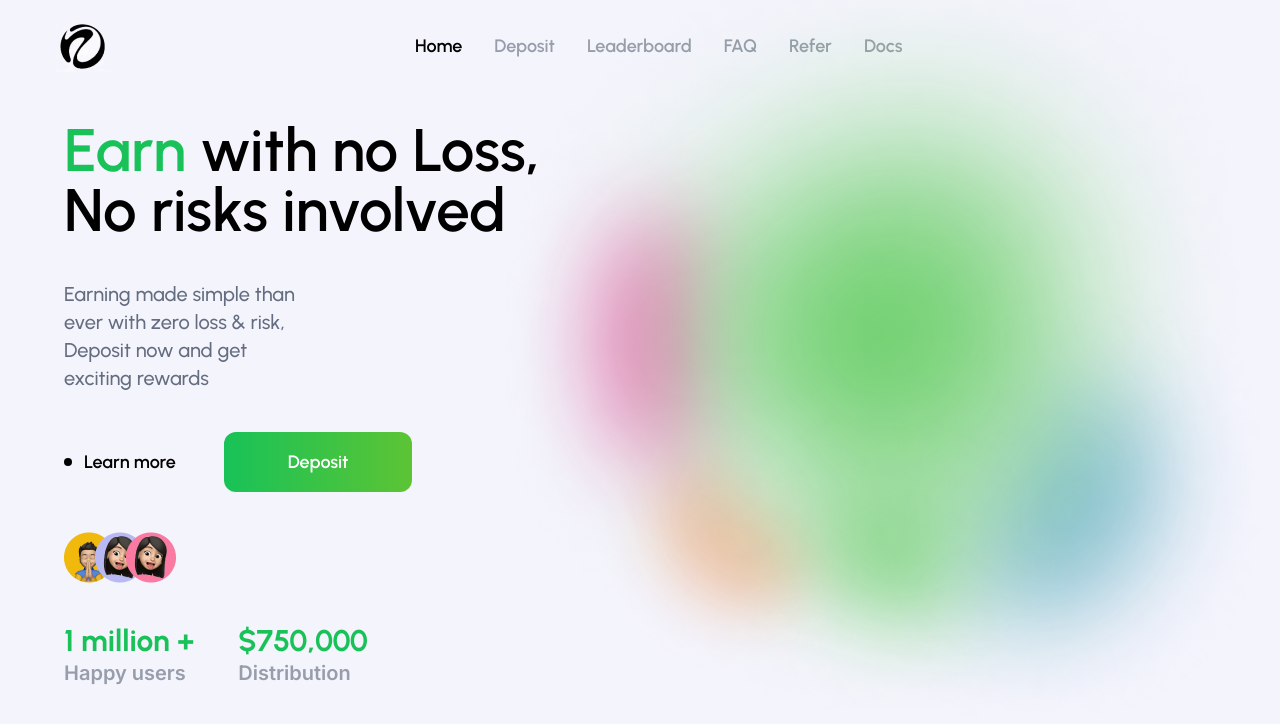
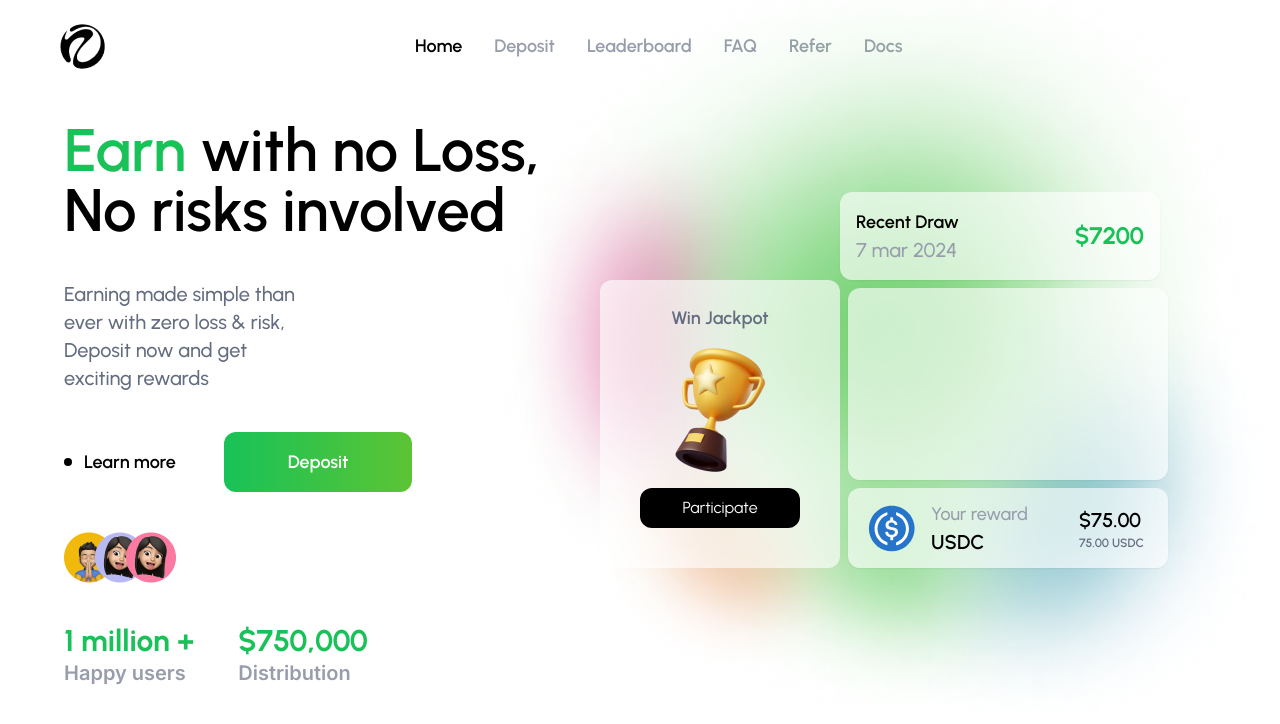
Before and after one commit to KartikeyCode/nolosslottery, a Next.js app in the folder nll/: page / in a window 1280 px wide. Shown: the top 724 px of the page. Built offline with nearby package versions, Linux system fonts and the light colour scheme.

Commit message:
add home

```diff
--- a/nll/app/components/navbar-home.tsx
+++ b/nll/app/components/navbar-home.tsx
@@ -2,7 +2,7 @@ import Image from "next/image";
 import logo from "@/public/logo.png"
 export default function Navbar() {
   return (
-   <div className="h-14  ml-14 pt-9 flex  items-center bg-[#F4F4FC] ">
+   <div className="h-14  ml-14 pt-9 flex  items-center bg-white ">
      <Image className="" src={logo} alt="logo"/>
      <div className="flex gap-8 self-center md:ml-[9rem]  xl:ml-[19rem] 2xl:ml-[38rem] ">
         <a className="text-black text-lg font-semibold font-Urbanist" href="/"> Home </a>
--- a/nll/app/page.tsx
+++ b/nll/app/page.tsx
@@ -1,12 +1,14 @@
 "use client"
 import Image from "next/image";
+import trophy from "@/public/trophy.png"
 import Navbar from "./components/navbar-home";
 import mojis from "@/public/faces.png"
 import bgcolours from "@/public/homecolours.png"
 export default function Home() {
-
+  let recentdraw = "7200"
+  let reward = "75.00"
   return (
-    <div className="min-h-screen bg-[#F4F4FC]">
+    <div className="min-h-screen bg-white">
       <Navbar />
       <div className="flex gap-36">
         <div className="lefthalf flex flex-col  md:mt-16 md:ml-16 2xl:mt-32 2xl:ml-32">
@@ -27,7 +29,7 @@ export default function Home() {
               </a>
             </div>
           </div>
-          <Image src={mojis} className="md:mt-10 2xl:mt-20" alt="mojis"/>
+          <Image src={mojis} className="md:mt-10 2xl:mt-20" alt="mojis" />
           <div className="flex mt-10 gap-11">
             <div className="flex flex-col ">
               <h1 className="text-[#18C258] text-3xl font-Urbanist font-bold"> 1 million + </h1>
@@ -39,8 +41,47 @@ export default function Home() {
             </div>
           </div>
         </div>
-        <div className="righthalf flex flex-col items-center">
-        <Image className="absolute z-0 md:right-1 md:w-[35rem] xl:-top-14 xl:right-1 xl:w-[50rem] 2xl:right-28 2xl:top-9 " src={bgcolours} alt="bgcolours" />
+        <div className="righthalf flex flex-col items-center ">
+          <Image className="absolute z-0 md:right-1 md:w-[35rem] 2xl:scale-110 xl:-top-14 xl:right-1 xl:w-[50rem] 2xl:right-28 2xl:top-9 " src={bgcolours} alt="bgcolours" />
+          <div className="flex flex-col xl:-ml-28 xl:-mt-10 ">
+
+            <div className="shadow-sm justify-between flex py-4 px-4 md:mt-[5rem] xl:mt-[11rem] xl:ml-[14rem] 2xl:mt-[11rem] 2xl:ml-[35.5rem] xl:w-[20rem] 2xl:w-96 h-[5.5rem] bg-[#FFFFFFA3] backdrop-blur-sm rounded-xl ">
+              <div className="flex flex-col font-Urbanist ">
+                <h1 className="text-black font-semibold text-lg "> Recent Draw </h1>
+                <h2 className="text-[#979DAA] text-xl font-medium ">7 mar 2024 </h2>
+              </div>
+              <h1 className="text-[#18C258] self-center font-bold text-2xl font-Urbanist "> ${recentdraw} </h1>
+            </div>
+            <div style={{ zIndex: 1 }} className="flex bottomcontainer z-1">
+              <div className=" md:w-56 xl:w-60 h-72 bg-[#FFFFFFA3] md:absolute xl:static md:right-[18.5rem] md:top-[15.3rem] 2xl:ml-[20rem] xl:-ml-[1rem] rounded-xl flex flex-col items-center ">
+                <h1 className="text-[#646D80] font-Urbanist text-lg font-semibold mt-6"> Win Jackpot </h1>
+                <Image src={trophy} alt="trophy" />
+                <button className="bg-black w-40 h-10 rounded-xl hover:scale-105 transition-all text-white font-Urbanist"> Participate </button>
+              </div>
+              <div className="flex flex-col ">
+
+                <div className="bg-[#FFFFFFA3] xl:w-[20rem]  2xl:w-96 h-48 mt-2   ml-2 rounded-xl shadow-sm">
+
+                </div>
+                <div className="bg-[#FFFFFFA3] flex xl 2xl:w-96 xl:w-[20rem] ml-2 mt-2 xl:h-20 2xl:mt-2 2xl:ml-2 rounded-xl shadow-sm py-5 px-5 items-center gap-4">
+                  <svg xmlns="http://www.w3.org/2000/svg" width="47" height="47" viewBox="0 0 47 47" fill="none">
+                    <path d="M23.7316 46.3362C36.3882 46.3362 46.5705 36.1539 46.5705 23.4972C46.5705 10.8405 36.3882 0.658203 23.7316 0.658203C11.0749 0.658203 0.892578 10.8405 0.892578 23.4972C0.892578 36.1539 11.0749 46.3362 23.7316 46.3362Z" fill="#2775CA" />
+                    <path d="M30.0132 27.1132C30.0132 23.7826 28.0148 22.6406 24.0179 22.1649C21.1631 21.7842 20.5921 21.0229 20.5921 19.6905C20.5921 18.3581 21.5438 17.5019 23.447 17.5019C25.1599 17.5019 26.1116 18.0728 26.5873 19.5003C26.6826 19.7858 26.968 19.976 27.2535 19.976H28.776C29.1567 19.976 29.4422 19.6905 29.4422 19.31V19.2148C29.0615 17.1211 27.3485 15.5035 25.1599 15.3132V13.0293C25.1599 12.6486 24.8744 12.3631 24.3987 12.2679H22.9712C22.5905 12.2679 22.305 12.5533 22.2098 13.0293V15.218C19.3549 15.5987 17.547 17.5019 17.547 19.881C17.547 23.0214 19.4501 24.2583 23.447 24.7343C26.1116 25.21 26.968 25.781 26.968 27.3037C26.968 28.8263 25.6356 29.8731 23.8277 29.8731C21.3533 29.8731 20.4968 28.8261 20.2114 27.3987C20.1163 27.0182 19.8309 26.8277 19.5454 26.8277H17.9275C17.547 26.8277 17.2615 27.1132 17.2615 27.4939V27.5892C17.642 29.9681 19.1646 31.681 22.305 32.157V34.4409C22.305 34.8213 22.5905 35.1068 23.0662 35.2021H24.4937C24.8744 35.2021 25.1599 34.9166 25.2551 34.4409V32.157C28.11 31.681 30.0132 29.6826 30.0132 27.1132Z" fill="white" />
+                    <path d="M18.8781 37.1054C11.4554 34.441 7.64884 26.1619 10.4087 18.8342C11.8361 14.8374 14.9765 11.7923 18.8781 10.3648C19.2588 10.1746 19.4491 9.88909 19.4491 9.41312V8.08093C19.4491 7.7002 19.2588 7.41471 18.8781 7.3197C18.7828 7.3197 18.5926 7.3197 18.4974 7.41471C9.457 10.2696 4.50848 19.8811 7.36335 28.9215C9.07627 34.2505 13.1683 38.3426 18.4974 40.0555C18.8781 40.2458 19.2588 40.0555 19.3538 39.6748C19.4491 39.5798 19.4491 39.4845 19.4491 39.2943V37.9619C19.4491 37.6764 19.1636 37.2959 18.8781 37.1054ZM28.9654 7.41471C28.5847 7.22446 28.2039 7.41471 28.1089 7.79544C28.0137 7.89068 28.0137 7.98569 28.0137 8.17616V9.50836C28.0137 9.88909 28.2992 10.2696 28.5846 10.4601C36.0073 13.1245 39.8139 21.4036 37.054 28.7313C35.6266 32.7281 32.4862 35.7732 28.5846 37.2006C28.2039 37.3909 28.0137 37.6764 28.0137 38.1523V39.4845C28.0137 39.8653 28.2039 40.1507 28.5846 40.2458C28.6799 40.2458 28.8701 40.2458 28.9654 40.1507C38.0057 37.2959 42.9543 27.6843 40.0994 18.644C38.3865 13.2197 34.1992 9.12764 28.9654 7.41471Z" fill="white" />
+                  </svg>
+                  <div className="flex flex-col font-Urbanist  ">
+                      <h1 className="text-[#979DAA] text-lg font-medium w-28"> Your reward </h1>
+                      <h2 className="text-black ] text-xl font-semibold"> USDC </h2>
+                  </div>
+                  <div className="flex flex-col font-Urbanist gap-px ml-5 2xl:ml-24">
+                      <h2 className="text-black ] text-xl font-semibold"> ${reward} </h2>
+                      <h1 className="text-[#646D80] text-xs font-semibold "> {reward} USDC </h1>
+                  </div>
+
+                </div>
+              </div>
+            </div>
+          </div>
         </div>
       </div>
     </div>
```
Also changed, not shown: nll/public/trophy.png (added). Lines whose indentation alone changed are shown as unchanged.
